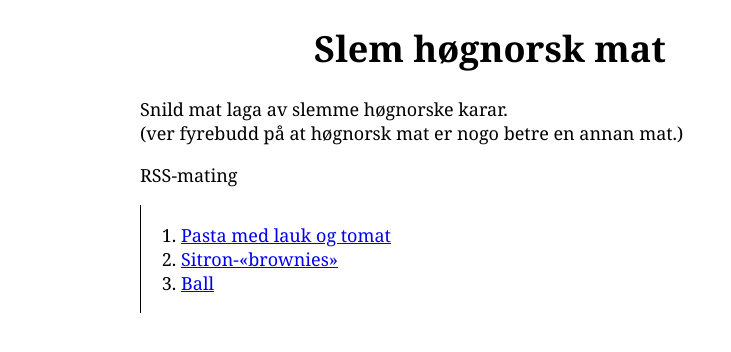
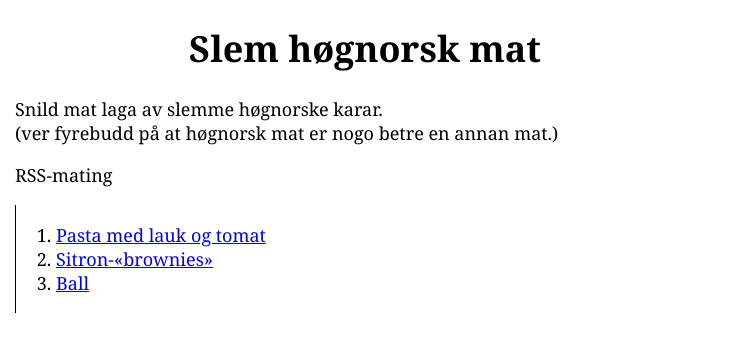
Before and after one commit to LFalch/aelipus.github.io, a PHP site: page /index.html in a window 1280 px wide. Shown: the top 352 px of the page, without its empty margins (0-731 px from the left). Run offline with PHP 8.4, Linux system fonts and the light colour scheme.

Commit message:
Update bunad.css

```diff
--- a/css/bunad.css
+++ b/css/bunad.css
@@ -4,7 +4,7 @@ body {
     display: flex;
     flex-direction: column;
     margin: 0 auto;
-	max-width: 1000px;
+
     padding: 0 0.9375rem;
 }
 
```
